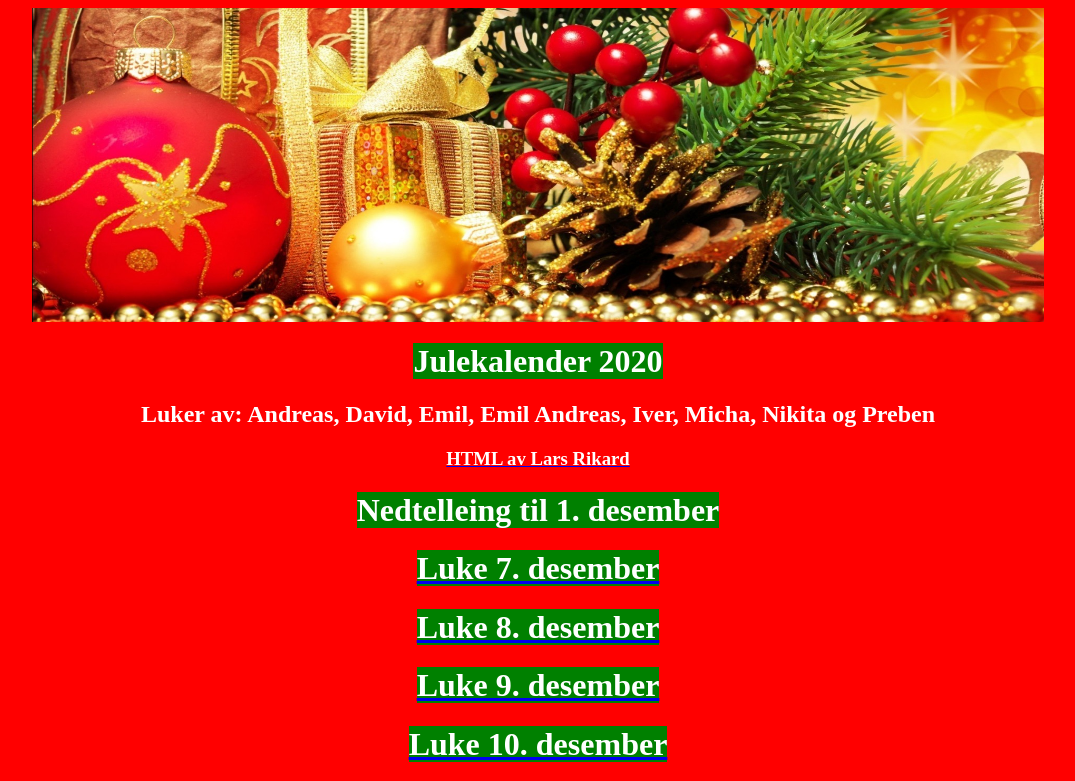
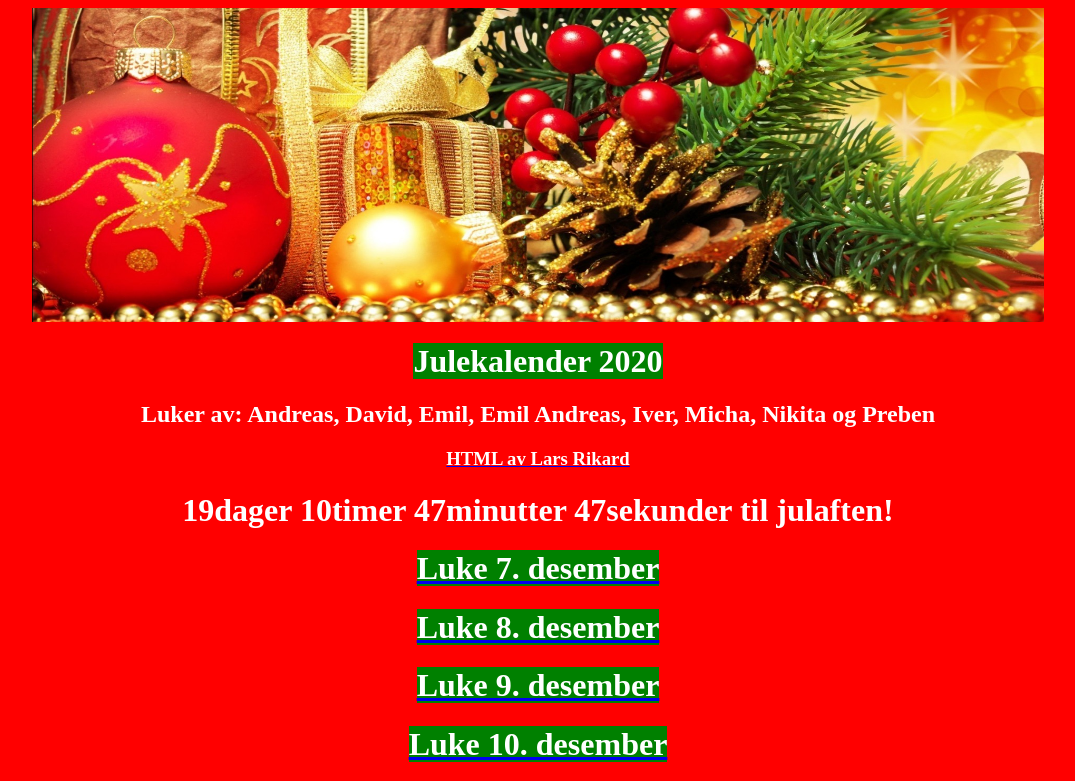
Before and after one commit to lastkus/lastkus.github.io, a plain HTML site: page julekalender.html in a window 1280 px wide. Shown: the top 781 px of the page, without its empty margins (102-1177 px from the left). Drawn offline with Linux system fonts and the light colour scheme.

Commit message:
Update julekalender.html
Missed quote

```diff
--- a/julekalender.html
+++ b/julekalender.html
@@ -72,7 +72,7 @@ var x = setInterval(function() {
 
   // Display the result in the element with id="demo"
   document.getElementById("timetodec1").innerHTML = days + "dager " + hours + "timer "
-  + minutes + "minutter " + seconds + "sekunder " + "til julaften!;
+  + minutes + "minutter " + seconds + "sekunder " + "til julaften!";
 
   // If the count down is finished, write some text
   if (distance < 0) {
```
